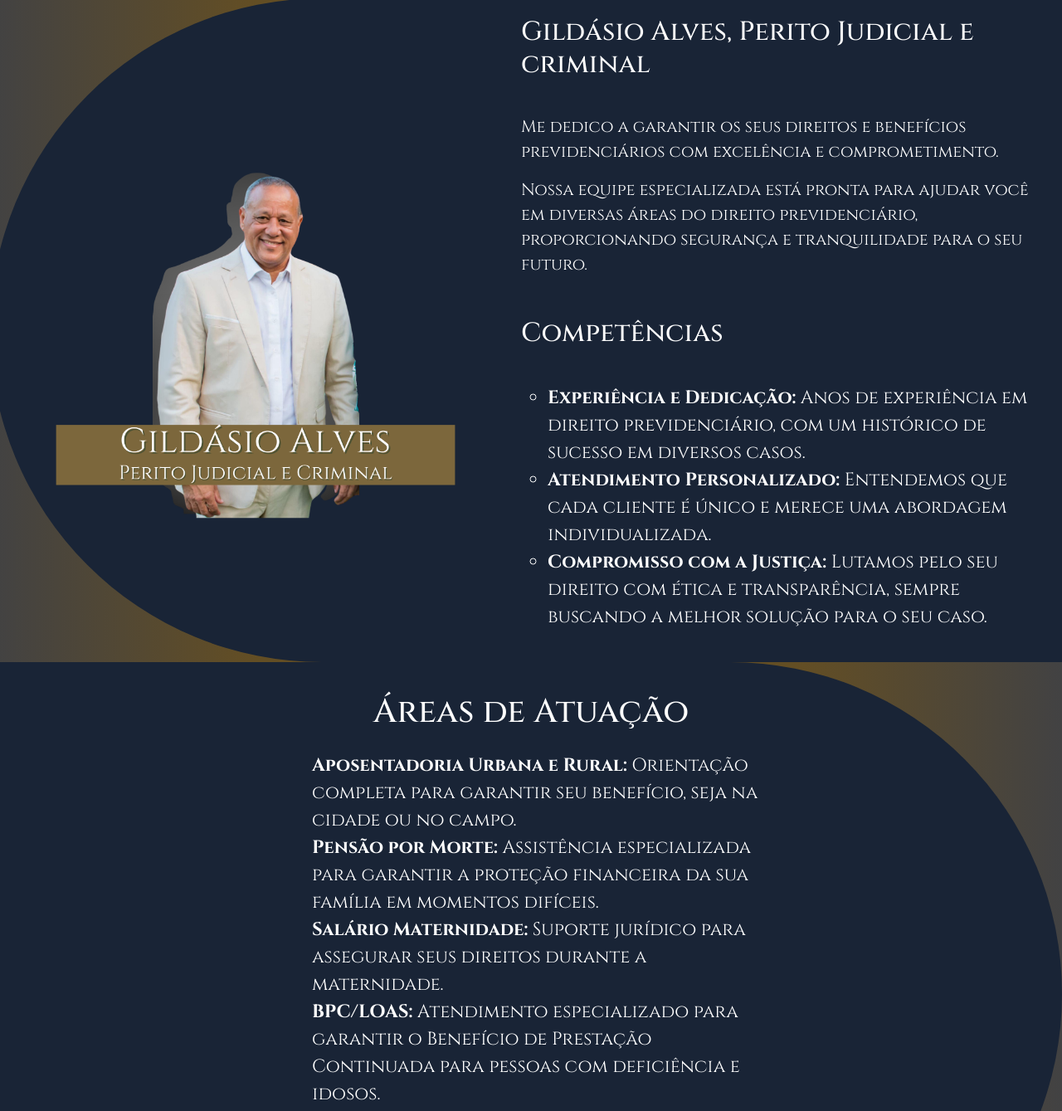
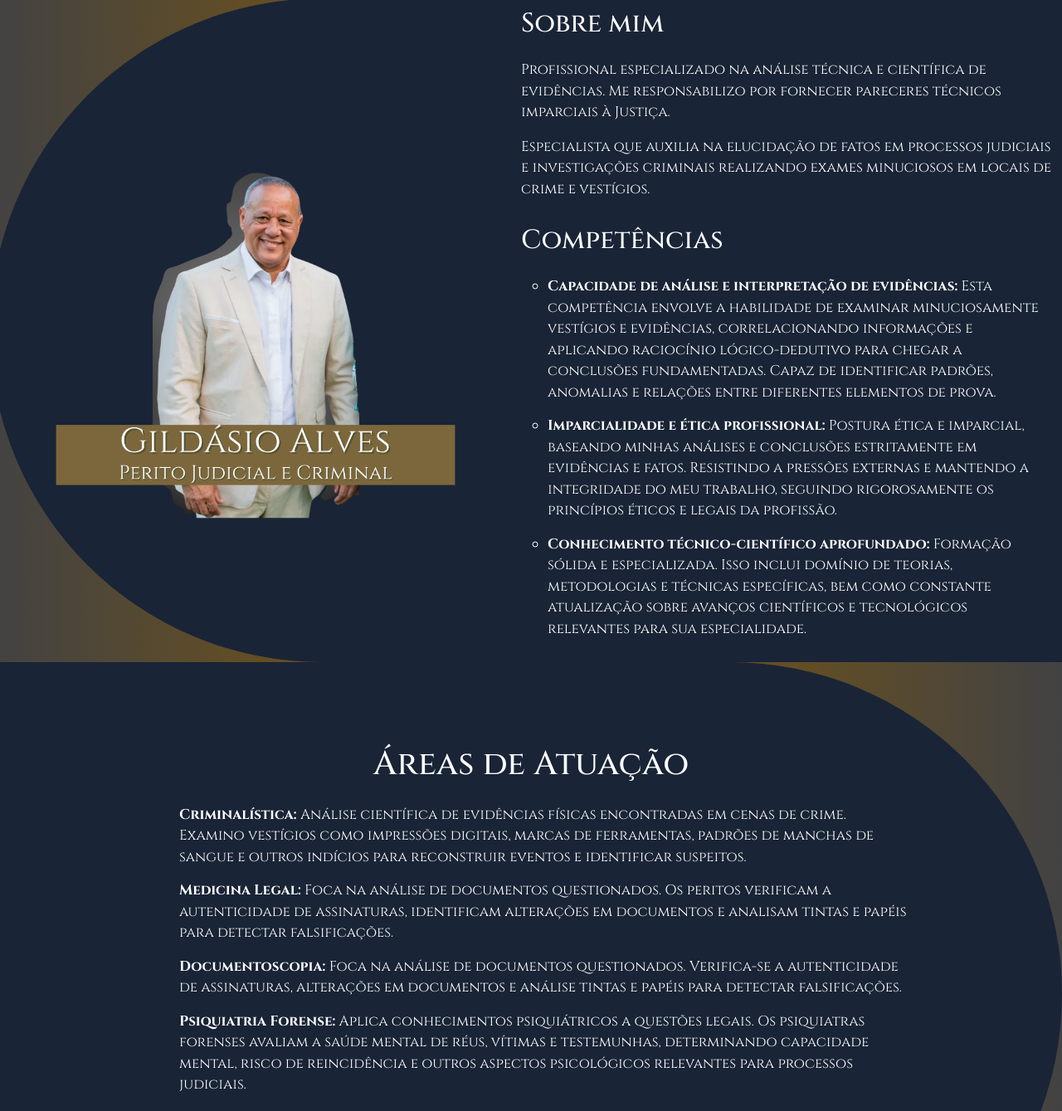
Before and after one commit to matheuspauldev/gildasio-alves-p, a plain HTML site: page index.html in a window 1280 px wide. Shown: the part 703-2042 px from the top of the page at 83% size. Drawn offline with nearby package versions, Linux system fonts and the light colour scheme.

Commit message:
microsites finalizados

```diff
--- a/assets/css/style.css
+++ b/assets/css/style.css
@@ -3,12 +3,13 @@
         color: #ffffff;
         background-color: #192436;
         font-family: "Cinzel", serif;
-        font-size: 22px;
+        font-size: 10px;
     }
     p{
-        font-size: 20px;
+        font-size: 17px;
     }
     li{
+        font-size: 17px;
         list-style-type: circle;
     }
     body header nav{
@@ -131,6 +132,7 @@
     }
     li{
         list-style-type: circle;
+        font-size: 20px;
     }
     body header nav{
         background:linear-gradient(90deg, rgba(36,46,57,1) 0%, rgb(99, 78, 36) 25%, rgb(125, 100, 49) 100%);
--- a/index.html
+++ b/index.html
@@ -53,7 +53,7 @@
     </header>
     <section id="primeira">
         <div id="links">
-            <img src="assets/img/logos/exemplo psi.png" data-aos="zoom-in" data-aos-duration="1500" alt="Logo Principal" class="col-6">
+            <img src="assets/img/logos/exemplo psi.png" data-aos="fade-left" data-aos-duration="1500" alt="Logo Principal" class="col-6">
             <ul class="col-4" data-aos="fade-left" data-aos-duration="1500">
                 <li><button class="btn-links rounded-4 fs-3 text border-0" type="button"><i class="bi bi-whatsapp float-start ms-1"></i><a href="https://wa.me/+5533988248050"> Whatsapp</a></button></li>
                 <li><button class="btn-links rounded-4 fs-3 text border-0" type="button"><i class="bi bi-phone float-start ms-1"></i><a href="tel:5533988248050" target="_blank"> Ligar</a></button></li>
@@ -66,31 +66,34 @@
     </section>
     <section id="segunda" class="row">
         <div class="row d-flex justify-content-evenly align-items-center rounded-start-pill">
-            <img class="col col-6" src="assets/img/perfil/Gildásio Alves.png" alt="" data-aos="zoom-in" data-aos-duration="1500">
+            <img class="col col-6" src="assets/img/perfil/Gildásio Alves.png" alt="" data-aos="fade-in" data-aos-duration="1500">
             <div class="col col-6">
-                <h2>Gildásio Alves, Perito Judicial e criminal</h2><br>
-                <p>Me dedico a garantir os seus direitos e benefícios previdenciários com excelência e comprometimento.</p>
-                <p>Nossa equipe especializada está pronta para ajudar você em diversas áreas do direito previdenciário, proporcionando segurança e tranquilidade para o seu futuro.</p><br>
-                <h2>Competências</h2><br>
-                <ul>
-                    <li><strong> Experiência e Dedicação:</strong> Anos de experiência em direito previdenciário, com um histórico de sucesso em diversos casos.</li>
-                    <li><strong>Atendimento Personalizado:</strong> Entendemos que cada cliente é único e merece uma abordagem individualizada.</li>
-                    <li><strong>Compromisso com a Justiça:</strong> Lutamos pelo seu direito com ética e transparência, sempre buscando a melhor solução para o seu caso.</li>
+                <h2 data-aos="fade-up" data-aos-duration="1500">Sobre mim</h2><br>
+                <p data-aos="fade-up" data-aos-duration="1500">Profissional especializado na análise técnica e científica de evidências. Me responsabilizo por fornecer pareceres técnicos imparciais à Justiça.</p>
+                <p data-aos="fade-up" data-aos-duration="1500">Especialista que auxilia na elucidação de fatos em processos judiciais e investigações criminais realizando exames minuciosos em locais de crime e vestígios.
+                </p><br>
+                <h2 data-aos="fade-up" data-aos-duration="1500">Competências</h2><br>
+                <ul data-aos="fade-up" data-aos-duration="1500">
+                    <li><strong> Capacidade de análise e interpretação de evidências:</strong> Esta competência envolve a habilidade de examinar minuciosamente vestígios e evidências, correlacionando informações e aplicando raciocínio lógico-dedutivo para chegar a conclusões fundamentadas. Capaz de identificar padrões, anomalias e relações entre diferentes elementos de prova.
+                    </li><br>
+                    <li><strong>Imparcialidade e ética profissional:
+                    </strong> Postura ética e imparcial, baseando minhas análises e conclusões estritamente em evidências e fatos. Resistindo a pressões externas e mantendo a integridade do meu trabalho, seguindo rigorosamente os princípios éticos e legais da profissão.</li><br>
+                    <li><strong>Conhecimento técnico-científico aprofundado:</strong> Formação sólida e especializada. Isso inclui domínio de teorias, metodologias e técnicas específicas, bem como constante atualização sobre avanços científicos e tecnológicos relevantes para sua especialidade.</li>
                 </ul>
             </div>
         </div>
     </section>
     <section id="terceira" class="row">
         <div class="row d-flex rounded-end-pill justify-content-evenly align-items-center">
-            <div class="container text-center col-6">
-            <h1 data-aos="zoom-in" data-aos-duration="700">Áreas de Atuação</h1>
-            <ul class="text-start m-4" data-aos="zoom-in" data-aos-duration="700">
-                <li><strong>Aposentadoria Urbana e Rural: </strong>Orientação completa para garantir seu benefício, seja na cidade ou no campo.
-                <li><strong>Pensão por Morte: </strong>Assistência especializada para garantir a proteção financeira da sua família em momentos difíceis.</li>
-                <li><strong>Salário Maternidade: </strong>Suporte jurídico para assegurar seus direitos durante a maternidade.
-                <li><strong>BPC/LOAS: </strong>Atendimento especializado para garantir o Benefício de Prestação Continuada para pessoas com deficiência e idosos.
+            <div class="container text-center col-9">
+            <h1 data-aos="fade-up" data-aos-duration="1500">Áreas de Atuação</h1>
+            <ul class="text-start m-4" data-aos="fade-up" data-aos-duration="2100">
+                <li><strong>Criminalística: </strong>Análise científica de evidências físicas encontradas em cenas de crime. Examino vestígios como impressões digitais, marcas de ferramentas, padrões de manchas de sangue e outros indícios para reconstruir eventos e identificar suspeitos.</li><br>
+                <li><strong>Medicina Legal: </strong>Foca na análise de documentos questionados. Os peritos verificam a autenticidade de assinaturas, identificam alterações em documentos e analisam tintas e papéis para detectar falsificações.</li><br>
+                <li><strong>Documentoscopia: </strong>Foca na análise de documentos questionados. Verifica-se a autenticidade de assinaturas, alterações em documentos e análise tintas e papéis para detectar falsificações.</li><br>
+                <li><strong>Psiquiatria Forense: </strong>Aplica conhecimentos psiquiátricos a questões legais. Os psiquiatras forenses avaliam a saúde mental de réus, vítimas e testemunhas, determinando capacidade mental, risco de reincidência e outros aspectos psicológicos relevantes para processos judiciais.</li>
             </ul>
-            <h1 id="quarta" class="mt-5 mb-4" data-aos="zoom-in" data-aos-duration="1200">Clique no botão abaixo para <strong>Agendar!</strong></h1>
+            <h1 id="quarta" class="mt-5 mb-4" data-aos="fade-up" data-aos-duration="2200">Clique no botão abaixo para <strong>Agendar!</strong></h1>
             <button class="btn-links rounded-4 fs-3 text border-0" type="button"><i class="bi bi-calendar-check float-start ms-1"></i><a href="https://wa.me/+5533988248050?text=Ol%C3%A1%2C%20Doutor%20Gild%C3%A1sio%20Alves%21%20Quero%20agendar%20minha%20Sess%C3%A3o." target="_blank" id="quarta"> Agendar</a></button>
             </div>
         </div>
```
